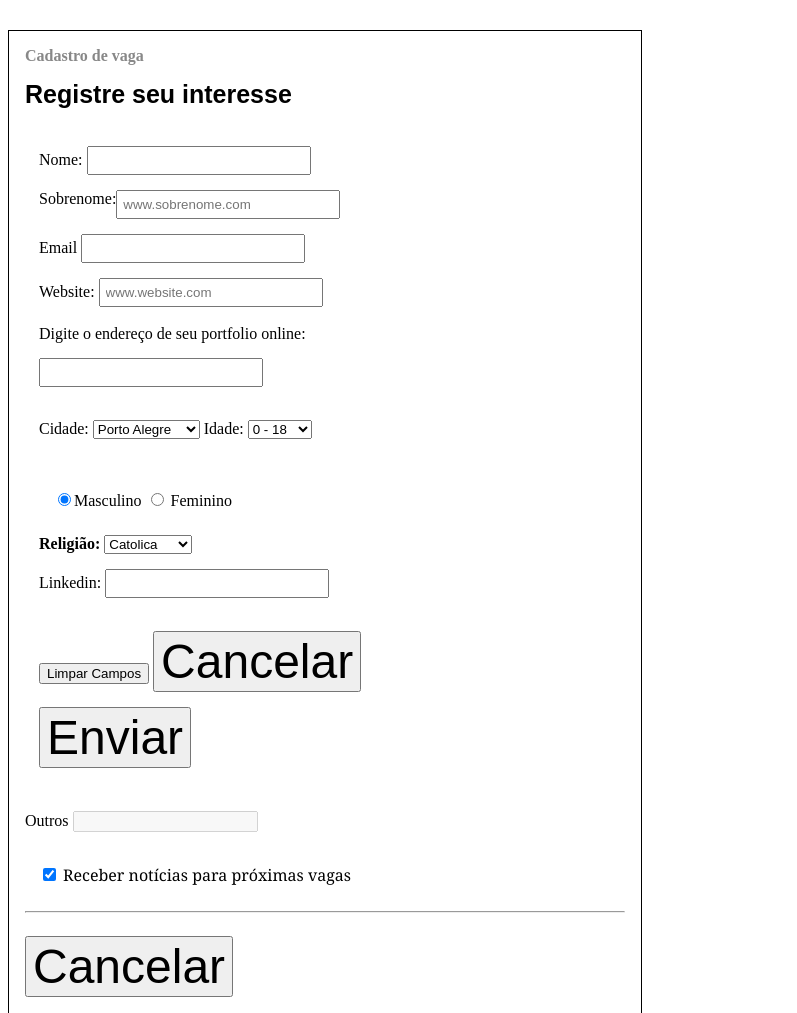
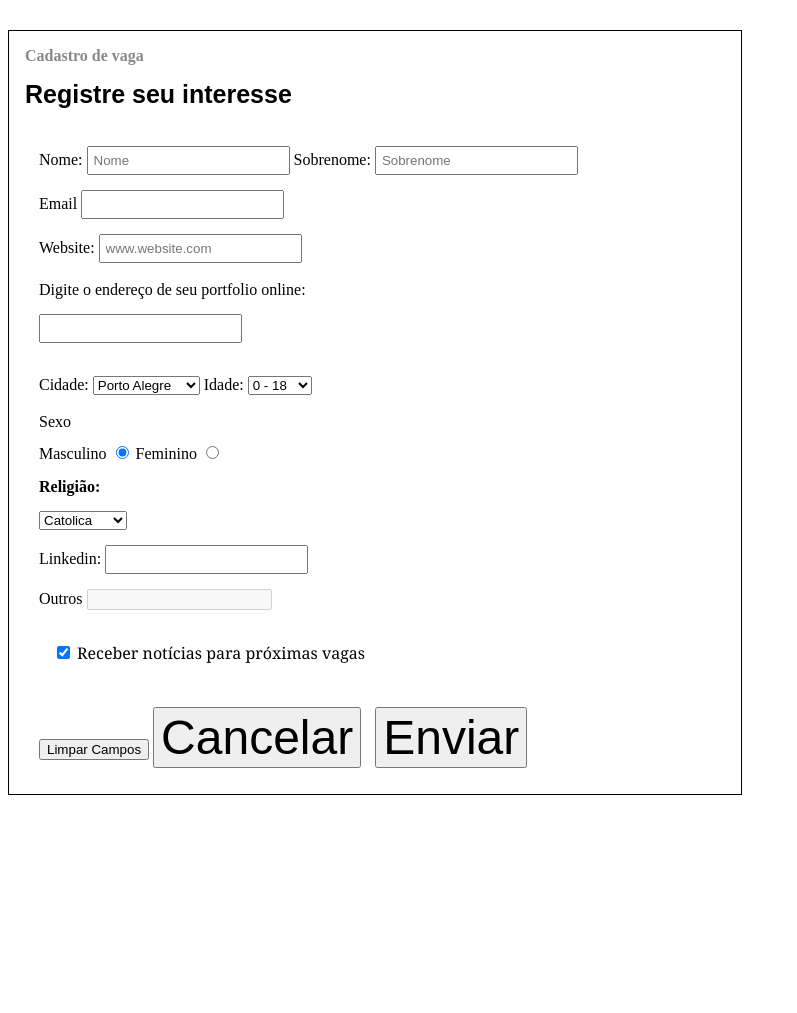
Before and after one commit to Exus-tw/bad-form, a plain HTML site: page index.html in a window 1280 px wide. Shown: the top 1013 px of the page, without its empty margins (0-797 px from the left). After the commit the page ends 803 px from the top, so only its background shows below. Drawn offline with Linux system fonts and the light colour scheme.

Commit message:
Fazendo o form mais verossímil :P

```diff
--- a/index.html
+++ b/index.html
@@ -17,10 +17,9 @@
     <fieldset>
 
       <label for="name">Nome:</label>
-      <input type="text" name="nome" />
-      <br>
-      <input class="left" type="text" name="surname" placeholder="www.sobrenome.com" />
-      <label for="surname" style="float:left;">Sobrenome:</label>
+      <input type="text" name="nome" placeholder="Nome"/>
+      <label for="surname">Sobrenome:</label>
+      <input class="left" type="text" name="surname" placeholder="Sobrenome" />
       <br>
 
       <label for="idade">Email</label>
@@ -56,12 +55,14 @@
       </select>
       <br style="font-size: 20px">
       <br>
-      <fieldset>
-        <input type="radio" name="sexo" value="Masculino" checked="checked"/>Masculino
-              <input type="radio" name="sexo" value="Masculino" /> Feminino
-      </fieldset>
 
-      <label for="campox" style="font-weight: italic;"><b>Religião:</b></label>
+        <label for="sexo">Sexo</label><br>
+        <span>Masculino</span>
+        <input type="radio" name="sexo" value="Masculino" checked="checked"/>
+        <span>Feminino</span>
+        <input type="radio" name="sexo" value="Masculino" />
+
+      <label for="campox" style="font-weight: italic; display: block;"><b>Religião:</b></label>
       <select value="religiao" default="catolica" name="campox">
         <option value="catolica">Catolica</option>
         <option value="judaica">Judaica</option>
@@ -73,12 +74,6 @@
     <br><label for="linkedin">Linkedin:</label>
         <input type="text" name="linkedin" />
         <br>
-        <br>
-        <input type="reset" value="Limpar Campos" />
-        <input type="button" value="Cancelar" />
-        <input type="button" value="Enviar" />
-      </fieldset>
-      <br>
         <label for="outros">Outros</label>
         <input type="email" disabled/>
         <fieldset>
@@ -86,8 +81,11 @@
         <label for="checkbox2" class="button2">Receber notícias para próximas vagas</label>
 
       </fieldset>
-      <hr>
+        <br>
+        <input type="reset" value="Limpar Campos" />
         <input type="button" value="Cancelar" />
+        <input type="button" value="Enviar" />
+      </fieldset>
     </form>
   </body>
 </html>
--- a/style.css
+++ b/style.css
@@ -3,7 +3,7 @@ form {
   padding: 1em;
   background: white;
   outline: none;
-  max-width: 600px;
+  max-width: 700px;
 }
 
 h4 {
@@ -17,7 +17,7 @@ h1 {
 }
 
 input[type="text"] {
-  width: 50%;
+  width: 30%;
   padding: 5px;
 }
 
@@ -36,7 +36,7 @@ input[type="button"] {
 }
 
 fieldset {
-  width: 70%;
+  width: 90%;
   border: none;
 }
 
```
Lines whose indentation alone changed are shown as unchanged.
